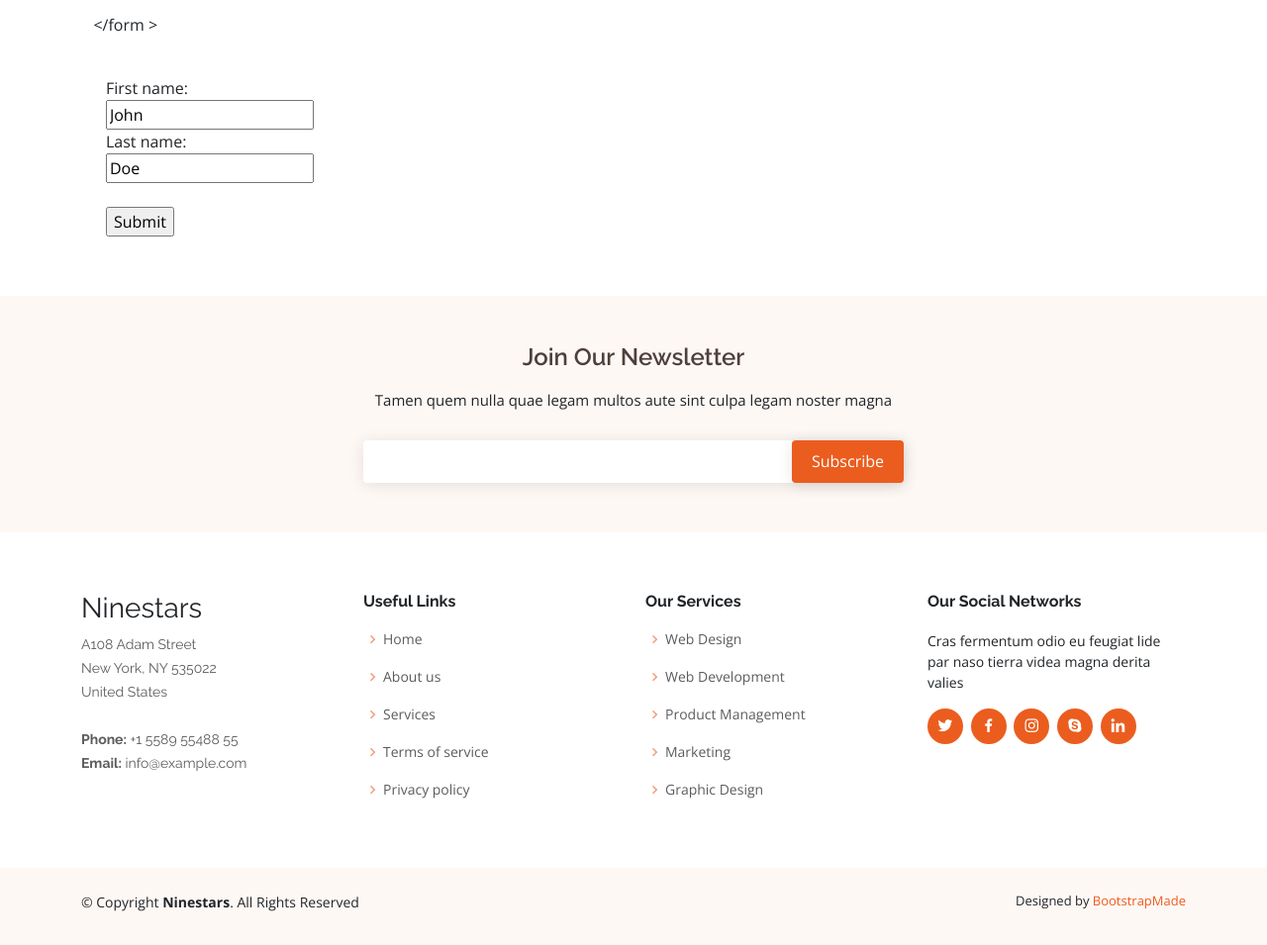
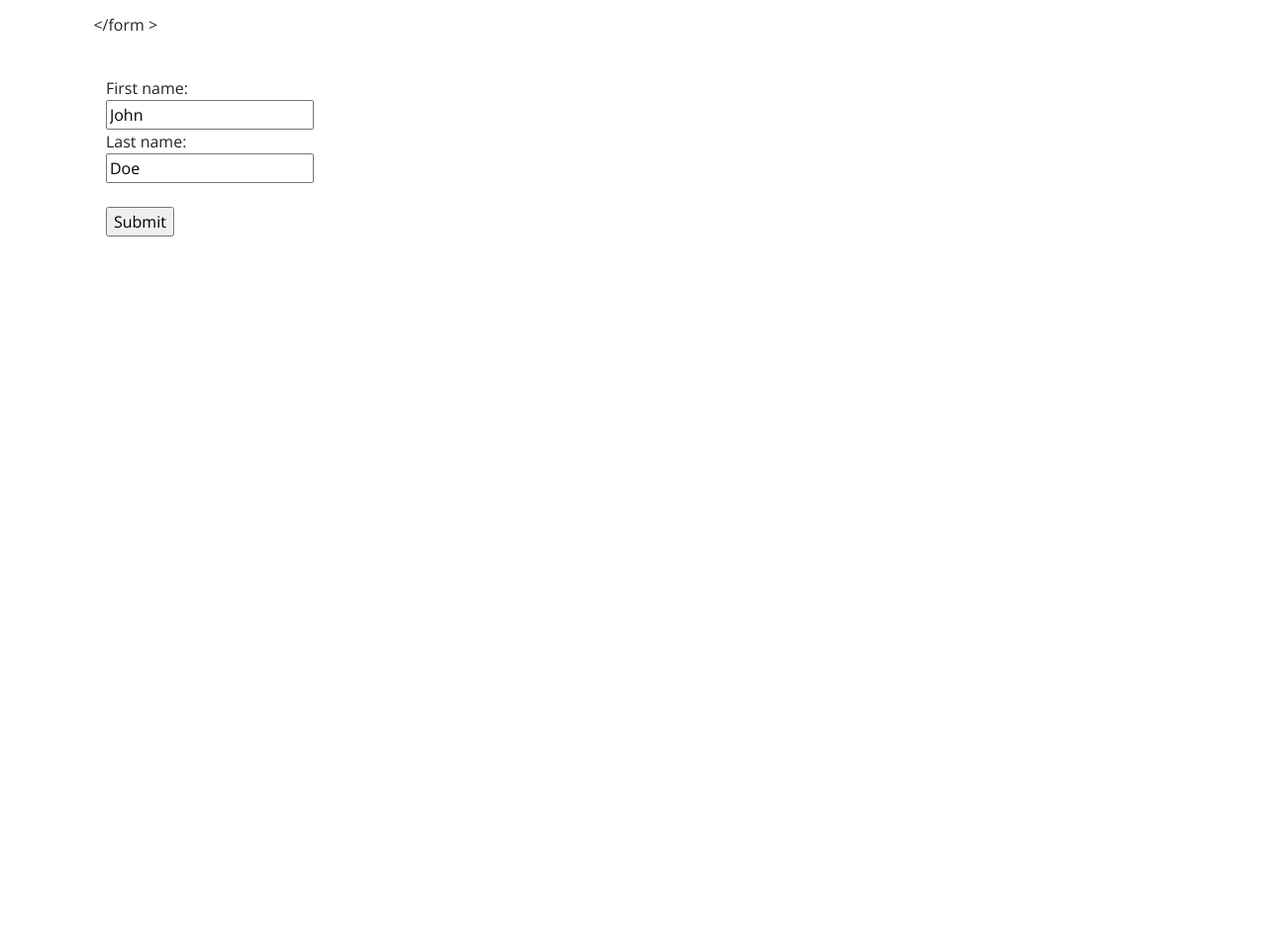
Before and after one commit to Waterfermelon/HTMLExpo, a plain HTML site: page index.html in a window 1280 px wide. Shown: the part 7531-8486 px from the top of the page at 99% size. After the commit the page ends 7830 px from the top, so only its background shows below. Drawn offline with nearby package versions, Linux system fonts and the light colour scheme.

Commit message:
se elimina pie de pagina

```diff
--- a/index.html
+++ b/index.html
@@ -662,89 +662,6 @@
 
   </main><!-- End #main -->
 
-  <!-- ======= Footer ======= -->
-  <footer id="footer">
-
-    <div class="footer-newsletter">
-      <div class="container">
-        <div class="row justify-content-center">
-          <div class="col-lg-6">
-            <h4>Join Our Newsletter</h4>
-            <p>Tamen quem nulla quae legam multos aute sint culpa legam noster magna</p>
-            <form action="" method="post">
-              <input type="email" name="email"><input type="submit" value="Subscribe">
-            </form>
-          </div>
-        </div>
-      </div>
-    </div>
-
-    <div class="footer-top">
-      <div class="container">
-        <div class="row">
-
-          <div class="col-lg-3 col-md-6 footer-contact">
-            <h3>Ninestars</h3>
-            <p>
-              A108 Adam Street <br>
-              New York, NY 535022<br>
-              United States <br><br>
-              <strong>Phone:</strong> +1 5589 55488 55<br>
-              <strong>Email:</strong> info@example.com<br>
-            </p>
-          </div>
-
-          <div class="col-lg-3 col-md-6 footer-links">
-            <h4>Useful Links</h4>
-            <ul>
-              <li><i class="bx bx-chevron-right"></i> <a href="#">Home</a></li>
-              <li><i class="bx bx-chevron-right"></i> <a href="#">About us</a></li>
-              <li><i class="bx bx-chevron-right"></i> <a href="#">Services</a></li>
-              <li><i class="bx bx-chevron-right"></i> <a href="#">Terms of service</a></li>
-              <li><i class="bx bx-chevron-right"></i> <a href="#">Privacy policy</a></li>
-            </ul>
-          </div>
-
-          <div class="col-lg-3 col-md-6 footer-links">
-            <h4>Our Services</h4>
-            <ul>
-              <li><i class="bx bx-chevron-right"></i> <a href="#">Web Design</a></li>
-              <li><i class="bx bx-chevron-right"></i> <a href="#">Web Development</a></li>
-              <li><i class="bx bx-chevron-right"></i> <a href="#">Product Management</a></li>
-              <li><i class="bx bx-chevron-right"></i> <a href="#">Marketing</a></li>
-              <li><i class="bx bx-chevron-right"></i> <a href="#">Graphic Design</a></li>
-            </ul>
-          </div>
-
-          <div class="col-lg-3 col-md-6 footer-links">
-            <h4>Our Social Networks</h4>
-            <p>Cras fermentum odio eu feugiat lide par naso tierra videa magna derita valies</p>
-            <div class="social-links mt-3">
-              <a href="#" class="twitter"><i class="bx bxl-twitter"></i></a>
-              <a href="#" class="facebook"><i class="bx bxl-facebook"></i></a>
-              <a href="#" class="instagram"><i class="bx bxl-instagram"></i></a>
-              <a href="#" class="google-plus"><i class="bx bxl-skype"></i></a>
-              <a href="#" class="linkedin"><i class="bx bxl-linkedin"></i></a>
-            </div>
-          </div>
-
-        </div>
-      </div>
-    </div>
-
-    <div class="container py-4">
-      <div class="copyright">
-        &copy; Copyright <strong><span>Ninestars</span></strong>. All Rights Reserved
-      </div>
-      <div class="credits">
-        <!-- All the links in the footer should remain intact. -->
-        <!-- You can delete the links only if you purchased the pro version. -->
-        <!-- Licensing information: https://bootstrapmade.com/license/ -->
-        <!-- Purchase the pro version with working PHP/AJAX contact form: https://bootstrapmade.com/ninestars-free-bootstrap-3-theme-for-creative/ -->
-        Designed by <a href="https://bootstrapmade.com/">BootstrapMade</a>
-      </div>
-    </div>
-  </footer><!-- End Footer -->
 
   <a href="#" class="back-to-top d-flex align-items-center justify-content-center"><i
       class="bi bi-arrow-up-short"></i></a>
```
